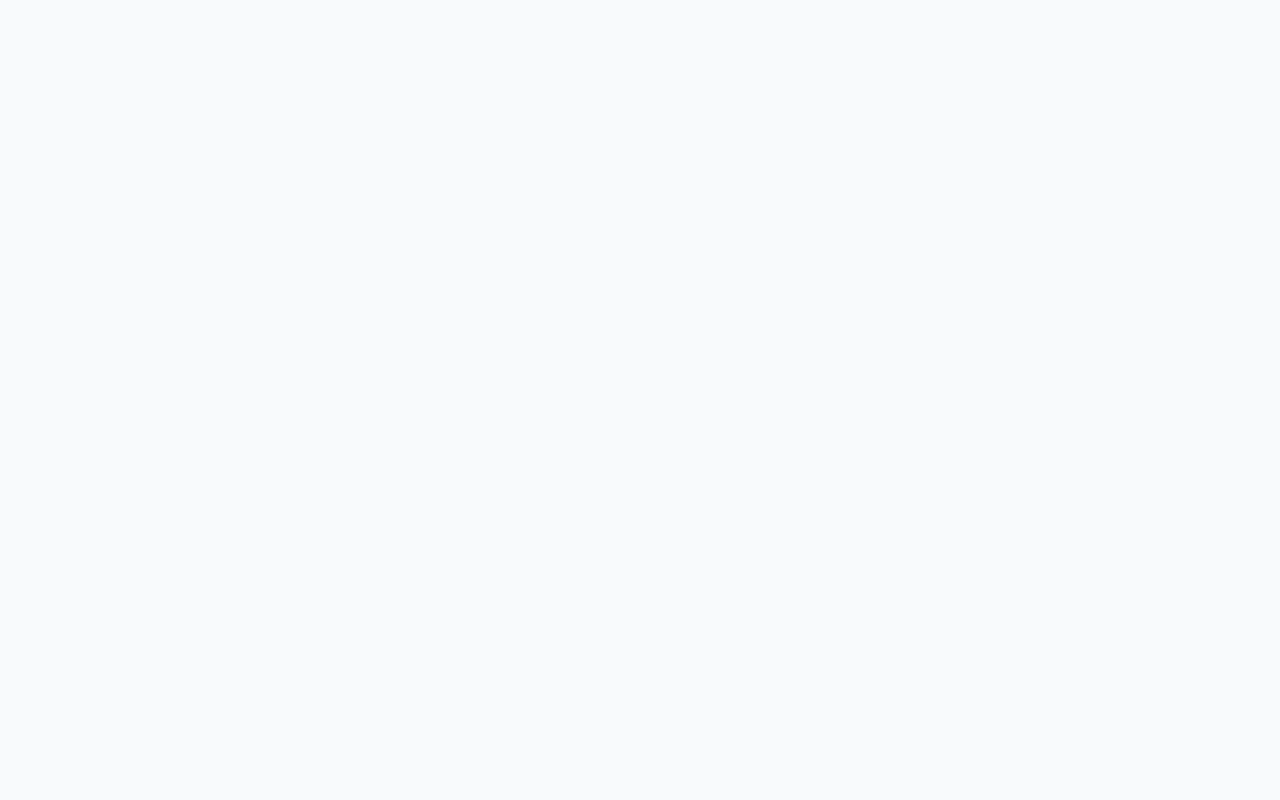
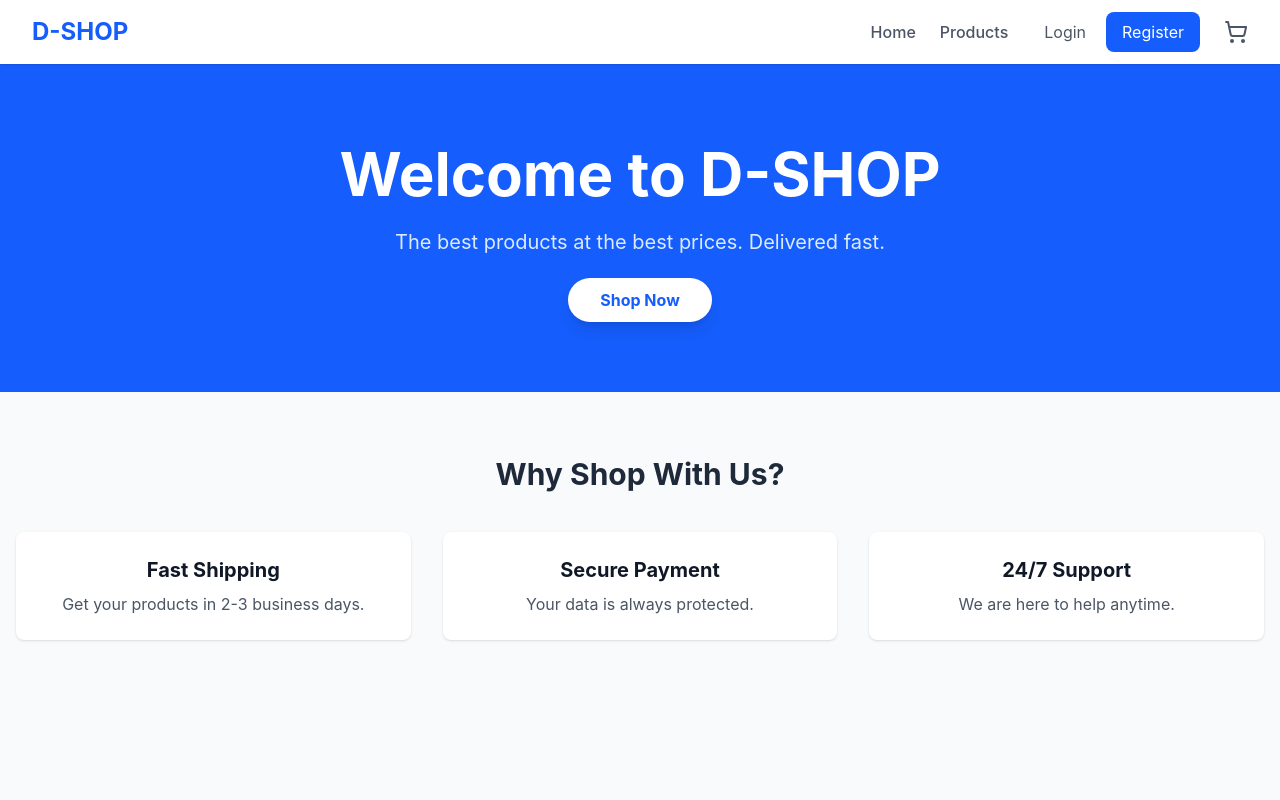
Before and after one commit to ShadowXX-08/e-commerce-shop, a React app in the folder frontend/: page / in a window 1280 px wide. Shown: the top 800 px of the page. Built offline with nearby package versions, Linux system fonts and the light colour scheme; the HTML template or start-up script is replaced by a standard one.

Commit message:
hozircha frontend yakunlandi

```diff
--- a/frontend/package.json
+++ b/frontend/package.json
@@ -11,8 +11,12 @@
   },
   "dependencies": {
     "@tailwindcss/vite": "^4.1.17",
+    "axios": "^1.13.2",
+    "lucide-react": "^0.556.0",
     "react": "^19.2.0",
     "react-dom": "^19.2.0",
+    "react-hot-toast": "^2.6.0",
+    "react-router-dom": "^7.10.1",
     "tailwindcss": "^4.1.17"
   },
   "devDependencies": {
--- a/frontend/src/App.jsx
+++ b/frontend/src/App.jsx
@@ -0,0 +1,47 @@
+import { Routes, Route } from "react-router-dom";
+import { Toaster } from "react-hot-toast";
+import Navbar from "./components/Navbar";
+import Footer from "./components/Footer";
+import Home from "./pages/Home";
+import Products from "./pages/Products";
+import ProductDetail from "./pages/ProductDetail";
+import Cart from "./pages/Cart";
+import Login from "./pages/Login";
+import Register from "./pages/Register";
+import AdminDashboard from "./pages/AdminDashboard";
+import ProtectedRoute from "./routes/ProtectedRoute";
+import AdminRoute from "./routes/AdminRoute";
+import ProductEditScreen from "./pages/ProductEditScreen";
+
+function App() {
+  return (
+    <div className="flex flex-col min-h-screen bg-gray-50 text-gray-900">
+      <Toaster position="top-center" toastOptions={{ duration: 3000 }} />
+      <Navbar />
+      <main className="grow">
+        <Routes>
+          <Route path="/" element={<Home />} />
+          <Route path="/products" element={<Products />} />
+          <Route path="/product/:id" element={<ProductDetail />} />
+          <Route path="/login" element={<Login />} />
+          <Route path="/register" element={<Register />} />
+
+          <Route element={<ProtectedRoute />}>
+            <Route path="/cart" element={<Cart />} />
+          </Route>
+
+          <Route element={<AdminRoute />}>
+            <Route path="/admin" element={<AdminDashboard />} />
+            <Route
+              path="/admin/product/:id/edit"
+              element={<ProductEditScreen />}
+            />
+          </Route>
+        </Routes>
+      </main>
+      <Footer />
+    </div>
+  );
+}
+
+export default App;
--- a/frontend/src/main.jsx
+++ b/frontend/src/main.jsx
@@ -3,11 +3,17 @@ import ReactDOM from "react-dom/client";
 import App from "./App.jsx";
 import "./index.css";
 import { BrowserRouter } from "react-router-dom";
+import { AuthProvider } from "./context/AuthContext.jsx";
+import { CartProvider } from "./context/CartContext.jsx";
 
 ReactDOM.createRoot(document.getElementById("root")).render(
   <React.StrictMode>
     <BrowserRouter>
-
+      <AuthProvider>
+        <CartProvider>
+          <App />
+        </CartProvider>
+      </AuthProvider>
     </BrowserRouter>
   </React.StrictMode>
 );
```
Also changed, not shown: 2 other files (tests, documents, lock files or other folders).
